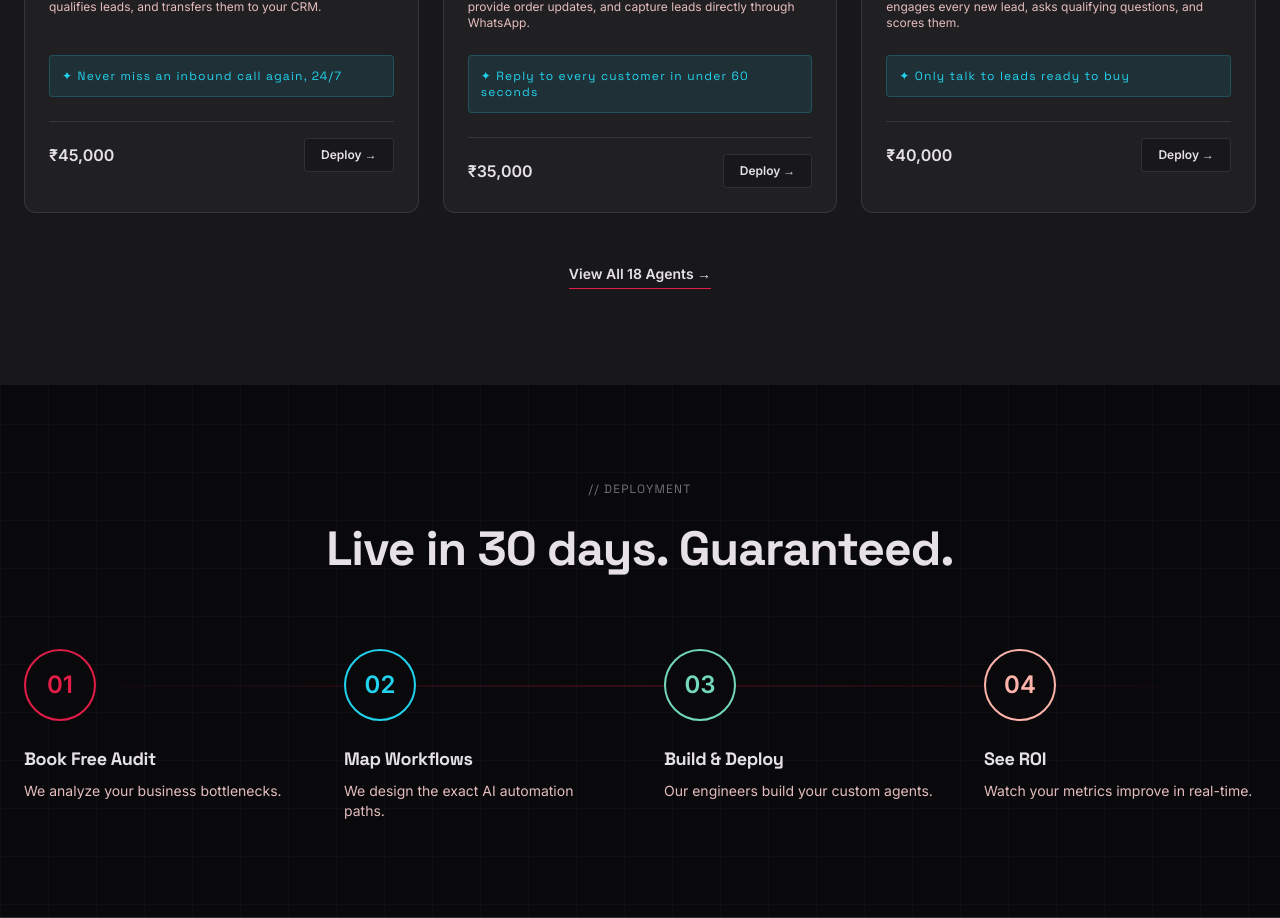
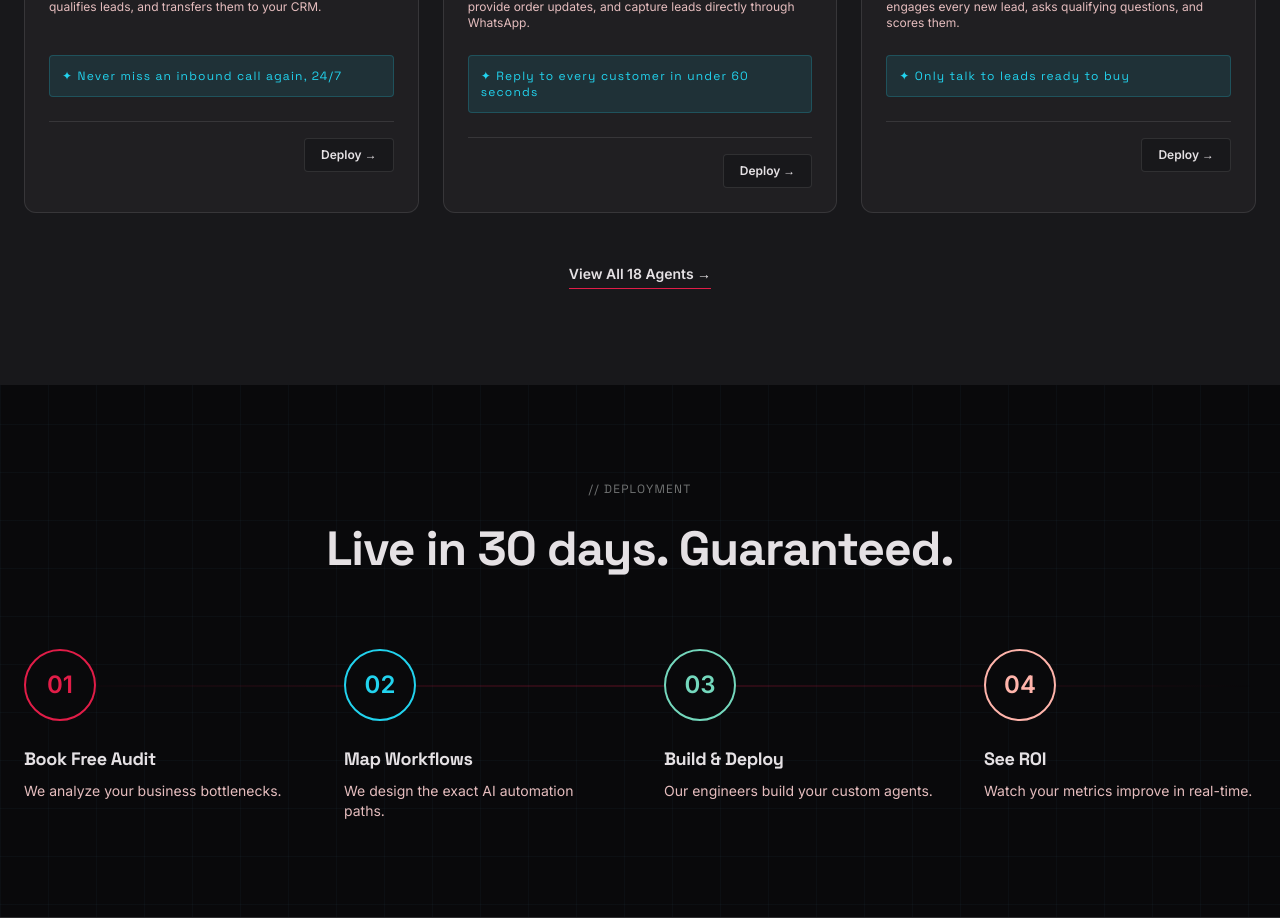
Before and after one commit to kiranjakkani44-lang/neuronflow, a React (Vite) app in the folder client/: page / in a window 1280 px wide. Shown: the part 2360-3278 px from the top of the page. Built offline with nearby package versions, Linux system fonts and the light colour scheme.

Commit message:
feat: remove per-agent pricing

```diff
--- a/client/src/pages/AgentDetail.tsx
+++ b/client/src/pages/AgentDetail.tsx
@@ -285,13 +285,11 @@ export default function AgentDetail() {
 
         <div>
           <div className="sticky top-24 bg-[var(--surface2)] border border-[var(--border)] rounded-xl p-8">
-            <h3 className="font-mono text-xs text-[var(--text-dim)] mb-2 tracking-widest">DEPLOYMENT COST</h3>
-            <div className="font-syne font-extrabold text-5xl mb-2">₹{agent.price_one_time.toLocaleString('en-IN')}</div>
-            <div className="text-[var(--text-muted)] text-sm border-b border-[var(--border)] pb-6 mb-6">One-time setup fee</div>
+            <h3 className="font-mono text-xs text-[var(--text-dim)] mb-2 tracking-widest">READY TO DEPLOY</h3>
+            <div className="text-[var(--text-muted)] text-sm border-b border-[var(--border)] pb-6 mb-6">Get started with this agent today.</div>
 
             <ul className="space-y-3 mb-8 text-sm text-[var(--text-muted)]">
               <li className="flex justify-between"><span>Setup Time</span><span className="text-white font-mono">{agent.setup_time_days} days</span></li>
-              <li className="flex justify-between"><span>Maintenance</span><span className="text-white font-mono">from ₹4,999/mo</span></li>
               <li className="flex justify-between"><span>Compute</span><span className="text-white font-mono">Billed at cost</span></li>
             </ul>
 
--- a/client/src/pages/Agents.tsx
+++ b/client/src/pages/Agents.tsx
@@ -38,8 +38,7 @@ export default function Agents() {
               <p className="text-[var(--text-muted)] text-sm mb-4 min-h-[4rem]">{agent.short_description}</p>
               <div className="bg-[var(--accent2)]/10 text-[var(--accent2)] p-2 rounded text-xs font-mono mb-4">✦ {agent.roi_promise}</div>
             </div>
-            <div className="flex items-center justify-between border-t border-[var(--border)] pt-4 mt-auto">
-              <span className="font-syne font-bold">₹{agent.price_one_time.toLocaleString('en-IN')}</span>
+            <div className="flex items-center justify-end border-t border-[var(--border)] pt-4 mt-auto">
               <Link to={`/agents/${agent.slug}`} className="px-4 py-2 bg-[var(--surface)] border border-[var(--border)] hover:bg-[var(--accent)] hover:text-black rounded text-xs font-bold transition-colors">Details →</Link>
             </div>
           </div>
--- a/client/src/pages/Landing.tsx
+++ b/client/src/pages/Landing.tsx
@@ -191,8 +191,7 @@ export default function Landing() {
                 ✦ Never miss an inbound call again, 24/7
               </div>
 
-              <div className="flex items-center justify-between border-t border-[var(--border)] pt-4">
-                <div className="font-syne font-bold">₹45,000</div>
+              <div className="flex items-center justify-end border-t border-[var(--border)] pt-4">
                 <Link to="/agents/ai-voice-inbound" className="text-xs font-bold px-4 py-2 bg-[var(--surface)] border border-[var(--border)] rounded group-hover:bg-[var(--accent)] group-hover:text-black transition-colors">Deploy →</Link>
               </div>
             </div>
@@ -210,8 +209,7 @@ export default function Landing() {
                 ✦ Reply to every customer in under 60 seconds
               </div>
 
-              <div className="flex items-center justify-between border-t border-[var(--border)] pt-4">
-                <div className="font-syne font-bold">₹35,000</div>
+              <div className="flex items-center justify-end border-t border-[var(--border)] pt-4">
                 <Link to="/agents/whatsapp-automation" className="text-xs font-bold px-4 py-2 bg-[var(--surface)] border border-[var(--border)] rounded group-hover:bg-[var(--accent)] group-hover:text-black transition-colors">Deploy →</Link>
               </div>
             </div>
@@ -229,8 +227,7 @@ export default function Landing() {
                 ✦ Only talk to leads ready to buy
               </div>
 
-              <div className="flex items-center justify-between border-t border-[var(--border)] pt-4">
-                <div className="font-syne font-bold">₹40,000</div>
+              <div className="flex items-center justify-end border-t border-[var(--border)] pt-4">
                 <Link to="/agents/lead-qualification" className="text-xs font-bold px-4 py-2 bg-[var(--surface)] border border-[var(--border)] rounded group-hover:bg-[var(--accent)] group-hover:text-black transition-colors">Deploy →</Link>
               </div>
             </div>
```
